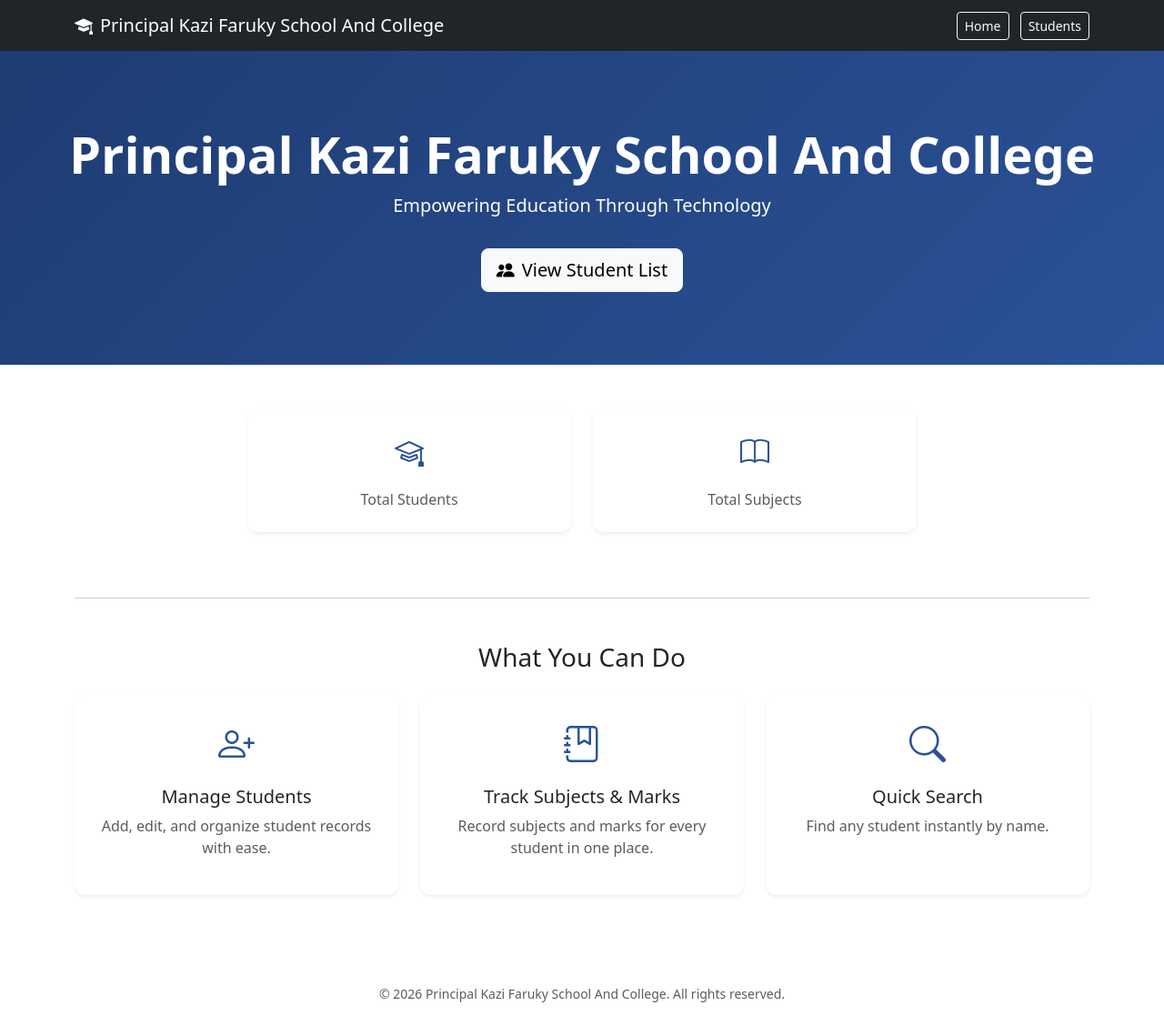
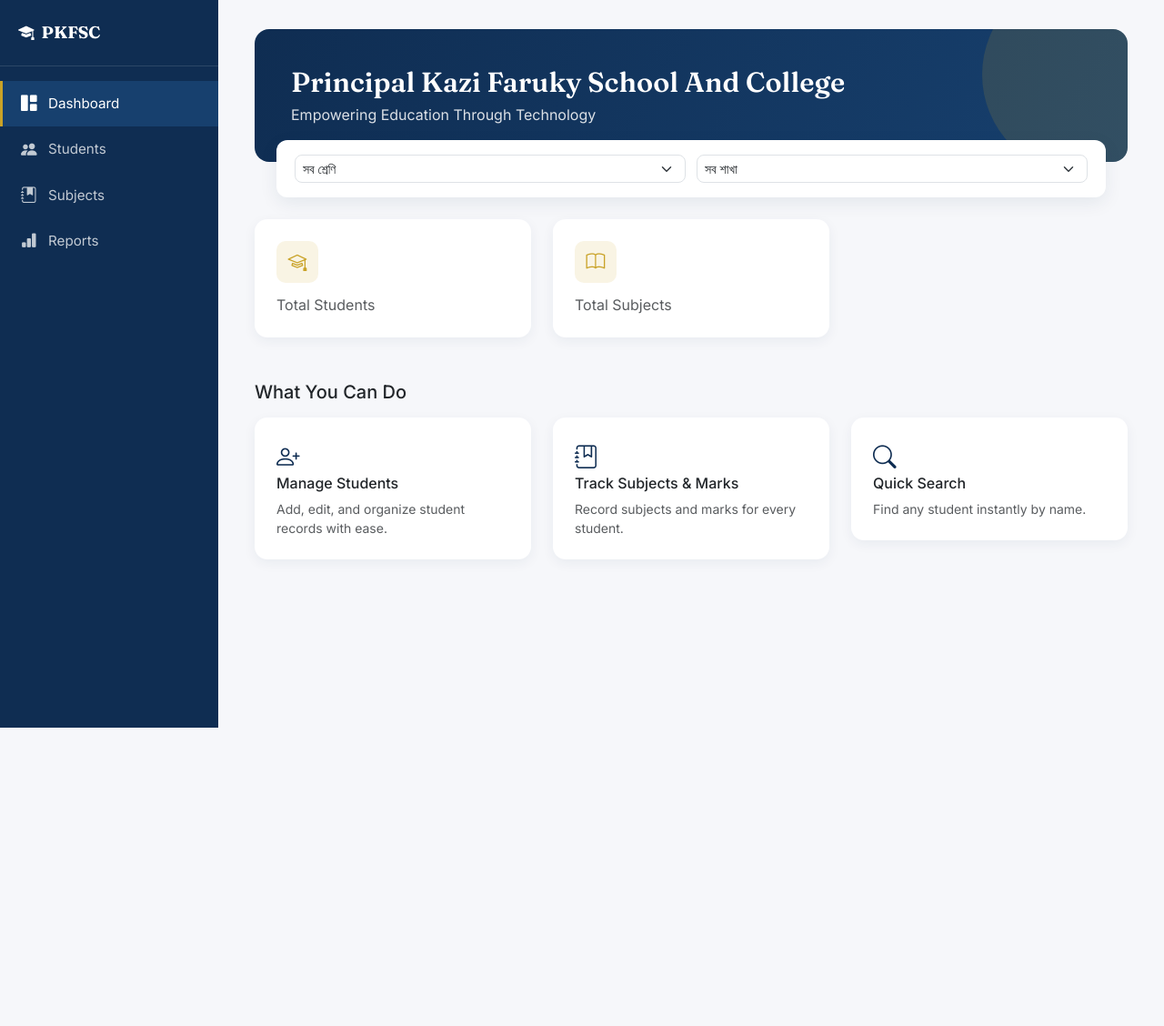
Before and after one commit to riazdzt2025-byte/school-management-system, a Django app: template students/templates/students/dashboard.html in a window 1280 px wide. Shown: the whole page at 91% size. After the commit the page ends 800 px from the top, so only its background shows below. Run offline with Django 5.2, Linux system fonts and the light colour scheme; the template is opened without the code that fills it, so the values that code supplies are empty; some libraries are stand-ins or nearby versions.

Commit message:
Update deshboard.html

```diff
--- a/students/templates/students/dashboard.html
+++ b/students/templates/students/dashboard.html
@@ -1,113 +1,201 @@
 <!DOCTYPE html>
-<html>
+<html lang="bn">
 <head>
+    <meta charset="UTF-8">
     <title>Principal Kazi Faruky School And College</title>
     <link href="https://cdnjs.cloudflare.com/ajax/libs/bootstrap/5.3.2/css/bootstrap.min.css" rel="stylesheet">
     <link href="https://cdnjs.cloudflare.com/ajax/libs/bootstrap-icons/1.11.3/font/bootstrap-icons.min.css" rel="stylesheet">
+    <link href="https://fonts.googleapis.com/css2?family=Fraunces:wght@600;700&family=Inter:wght@400;500;600&display=swap" rel="stylesheet">
     <style>
+        :root {
+            --navy: #0F2D52;
+            --navy-light: #17406e;
+            --gold: #C9A227;
+            --bg: #F6F7FA;
+        }
+        body { font-family: 'Inter', sans-serif; background: var(--bg); margin: 0; }
+        h1, h2, .brand { font-family: 'Fraunces', serif; }
+
+        /* Sidebar */
+        .sidebar {
+            width: 240px;
+            height: 100vh;
+            position: fixed;
+            top: 0; left: 0;
+            background: var(--navy);
+            color: #fff;
+            display: flex;
+            flex-direction: column;
+            padding: 24px 0;
+        }
+        .brand {
+            font-size: 1.15rem;
+            font-weight: 700;
+            padding: 0 20px 24px;
+            border-bottom: 1px solid rgba(255,255,255,0.12);
+            margin-bottom: 16px;
+            line-height: 1.3;
+        }
+        .sidebar a {
+            color: rgba(255,255,255,0.75);
+            text-decoration: none;
+            padding: 12px 20px;
+            display: flex;
+            align-items: center;
+            gap: 10px;
+            font-size: 0.95rem;
+            border-left: 3px solid transparent;
+            transition: all 0.15s;
+        }
+        .sidebar a:hover, .sidebar a.active {
+            background: var(--navy-light);
+            color: #fff;
+            border-left-color: var(--gold);
+        }
+        .sidebar i { font-size: 1.1rem; width: 20px; }
+
+        /* Main */
+        .main { margin-left: 240px; padding: 32px 40px; }
+
         .hero {
-            background: linear-gradient(135deg, #1e3c72 0%, #2a5298 100%);
-            color: white;
-            padding: 80px 20px;
+            background: linear-gradient(120deg, var(--navy) 0%, var(--navy-light) 100%);
+            border-radius: 16px;
+            padding: 40px;
+            color: #fff;
+            position: relative;
+            overflow: hidden;
         }
+        .hero::after {
+            content: "";
+            position: absolute;
+            right: -60px; top: -60px;
+            width: 220px; height: 220px;
+            border-radius: 50%;
+            background: rgba(201,162,39,0.15);
+        }
+        .hero h1 { font-size: 1.9rem; margin-bottom: 6px; }
+        .hero p { opacity: 0.85; margin-bottom: 0; }
+
+        /* Filter bar */
+        .filter-bar {
+            background: #fff;
+            border-radius: 12px;
+            padding: 16px 20px;
+            margin-top: -24px;
+            margin-inline: 24px;
+            box-shadow: 0 6px 20px rgba(15,45,82,0.08);
+            display: flex;
+            gap: 12px;
+            position: relative;
+            z-index: 2;
+        }
+        .filter-bar select { border-radius: 8px; }
+
+        /* Stat cards */
         .stat-card {
             border: none;
-            border-radius: 12px;
-            transition: transform 0.2s, box-shadow 0.2s;
-        }
-        .stat-card:hover {
-            transform: translateY(-5px);
-            box-shadow: 0 10px 25px rgba(0,0,0,0.1);
+            border-radius: 14px;
+            background: #fff;
+            padding: 24px;
+            box-shadow: 0 4px 14px rgba(15,45,82,0.06);
         }
         .stat-icon {
-            font-size: 2rem;
-            color: #2a5298;
+            width: 46px; height: 46px;
+            border-radius: 10px;
+            background: rgba(201,162,39,0.12);
+            color: var(--gold);
+            display: flex; align-items: center; justify-content: center;
+            font-size: 1.3rem;
+            margin-bottom: 12px;
         }
+        .stat-card h2 { font-family: 'Fraunces', serif; margin-bottom: 2px; }
+
         .feature-card {
             border: none;
-            border-radius: 12px;
-            transition: transform 0.2s, box-shadow 0.2s;
+            border-radius: 14px;
+            background: #fff;
+            padding: 24px;
+            box-shadow: 0 4px 14px rgba(15,45,82,0.06);
+            transition: transform 0.2s;
         }
-        .feature-card:hover {
-            transform: translateY(-5px);
-            box-shadow: 0 10px 25px rgba(0,0,0,0.1);
-        }
-        .feature-icon {
-            font-size: 2.5rem;
-            color: #2a5298;
-        }
+        .feature-card:hover { transform: translateY(-4px); }
+        .feature-icon { color: var(--navy); font-size: 1.6rem; margin-bottom: 10px; }
     </style>
 </head>
 <body>
-<nav class="navbar navbar-expand-lg navbar-dark bg-dark">
-    <div class="container">
-        <a class="navbar-brand" href="{% url 'dashboard' %}">
-            <i class="bi bi-mortarboard-fill me-2"></i>Principal Kazi Faruky School And College
-        </a>
-        <div>
-            <a href="{% url 'dashboard' %}" class="btn btn-outline-light btn-sm me-2">Home</a>
-            <a href="{% url 'student_list' %}" class="btn btn-outline-light btn-sm">Students</a>
-        </div>
-    </div>
-</nav>
 
-<div class="hero text-center">
-    <h1 class="display-4 fw-bold">Principal Kazi Faruky School And College</h1>
-    <p class="lead">Empowering Education Through Technology</p>
-    <a href="{% url 'student_list' %}" class="btn btn-light btn-lg mt-3">
-        <i class="bi bi-people-fill me-2"></i>View Student List
-    </a>
+<div class="sidebar">
+    <div class="brand"><i class="bi bi-mortarboard-fill me-1"></i> PKFSC</div>
+    <a href="{% url 'dashboard' %}" class="active"><i class="bi bi-grid-1x2-fill"></i> Dashboard</a>
+    <a href="{% url 'student_list' %}"><i class="bi bi-people-fill"></i> Students</a>
+    <a href="#"><i class="bi bi-journal-bookmark-fill"></i> Subjects</a>
+    <a href="#"><i class="bi bi-bar-chart-fill"></i> Reports</a>
 </div>
 
-<div class="container mt-5">
-    <div class="row justify-content-center">
+<div class="main">
+    <div class="hero">
+        <h1>Principal Kazi Faruky School And College</h1>
+        <p>Empowering Education Through Technology</p>
+    </div>
+
+    <div class="filter-bar">
+        <select class="form-select form-select-sm">
+            <option>সব শ্রেণি</option>
+            <option>Class 6</option>
+            <option>Class 7</option>
+            <option>Class 8</option>
+            <option>Class 9</option>
+            <option>Class 10</option>
+        </select>
+        <select class="form-select form-select-sm">
+            <option>সব শাখা</option>
+            <option>Section A</option>
+            <option>Section B</option>
+        </select>
+    </div>
+
+    <div class="row mt-4">
         <div class="col-md-4 mb-4">
-            <div class="card stat-card p-4 text-center shadow-sm">
-                <i class="bi bi-mortarboard stat-icon mb-2"></i>
+            <div class="stat-card">
+                <div class="stat-icon"><i class="bi bi-mortarboard"></i></div>
                 <h2>{{ total_students }}</h2>
                 <p class="text-muted mb-0">Total Students</p>
             </div>
         </div>
         <div class="col-md-4 mb-4">
-            <div class="card stat-card p-4 text-center shadow-sm">
-                <i class="bi bi-book stat-icon mb-2"></i>
+            <div class="stat-card">
+                <div class="stat-icon"><i class="bi bi-book"></i></div>
                 <h2>{{ total_subjects }}</h2>
                 <p class="text-muted mb-0">Total Subjects</p>
             </div>
         </div>
     </div>
 
-    <hr class="my-5">
-
-    <h3 class="text-center mb-4">What You Can Do</h3>
+    <h5 class="mt-4 mb-3">What You Can Do</h5>
     <div class="row">
         <div class="col-md-4 mb-4">
-            <div class="card feature-card p-4 text-center h-100 shadow-sm">
-                <i class="bi bi-person-plus feature-icon mb-3"></i>
-                <h5>Manage Students</h5>
-                <p class="text-muted">Add, edit, and organize student records with ease.</p>
+            <div class="feature-card">
+                <i class="bi bi-person-plus feature-icon"></i>
+                <h6>Manage Students</h6>
+                <p class="text-muted small mb-0">Add, edit, and organize student records with ease.</p>
             </div>
         </div>
         <div class="col-md-4 mb-4">
-            <div class="card feature-card p-4 text-center h-100 shadow-sm">
-                <i class="bi bi-journal-bookmark feature-icon mb-3"></i>
-                <h5>Track Subjects & Marks</h5>
-                <p class="text-muted">Record subjects and marks for every student in one place.</p>
+            <div class="feature-card">
+                <i class="bi bi-journal-bookmark feature-icon"></i>
+                <h6>Track Subjects & Marks</h6>
+                <p class="text-muted small mb-0">Record subjects and marks for every student.</p>
             </div>
         </div>
         <div class="col-md-4 mb-4">
-            <div class="card feature-card p-4 text-center h-100 shadow-sm">
-                <i class="bi bi-search feature-icon mb-3"></i>
-                <h5>Quick Search</h5>
-                <p class="text-muted">Find any student instantly by name.</p>
+            <div class="feature-card">
+                <i class="bi bi-search feature-icon"></i>
+                <h6>Quick Search</h6>
+                <p class="text-muted small mb-0">Find any student instantly by name.</p>
             </div>
         </div>
     </div>
 </div>
 
-<footer class="text-center text-muted py-4 mt-5">
-    <small>&copy; 2026 Principal Kazi Faruky School And College. All rights reserved.</small>
-</footer>
-
 </body>
 </html>
```
